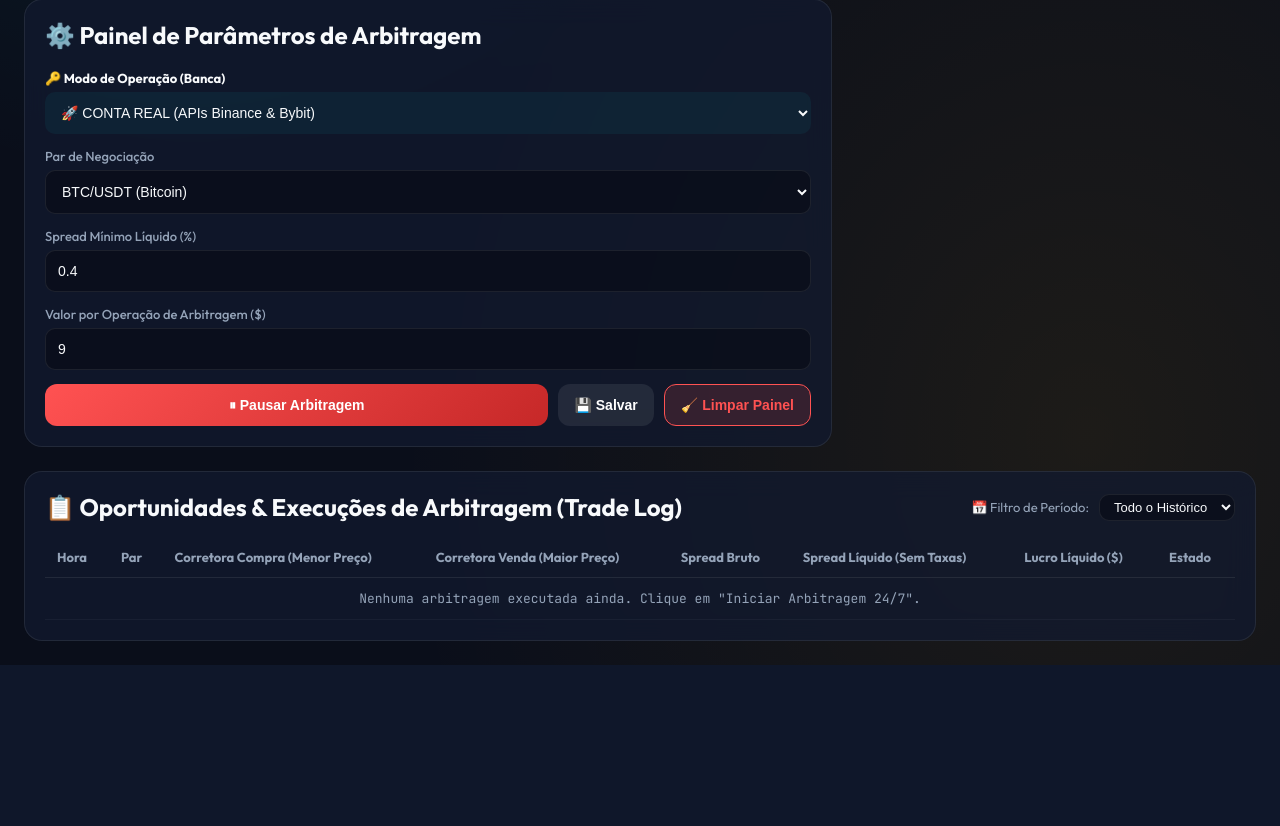
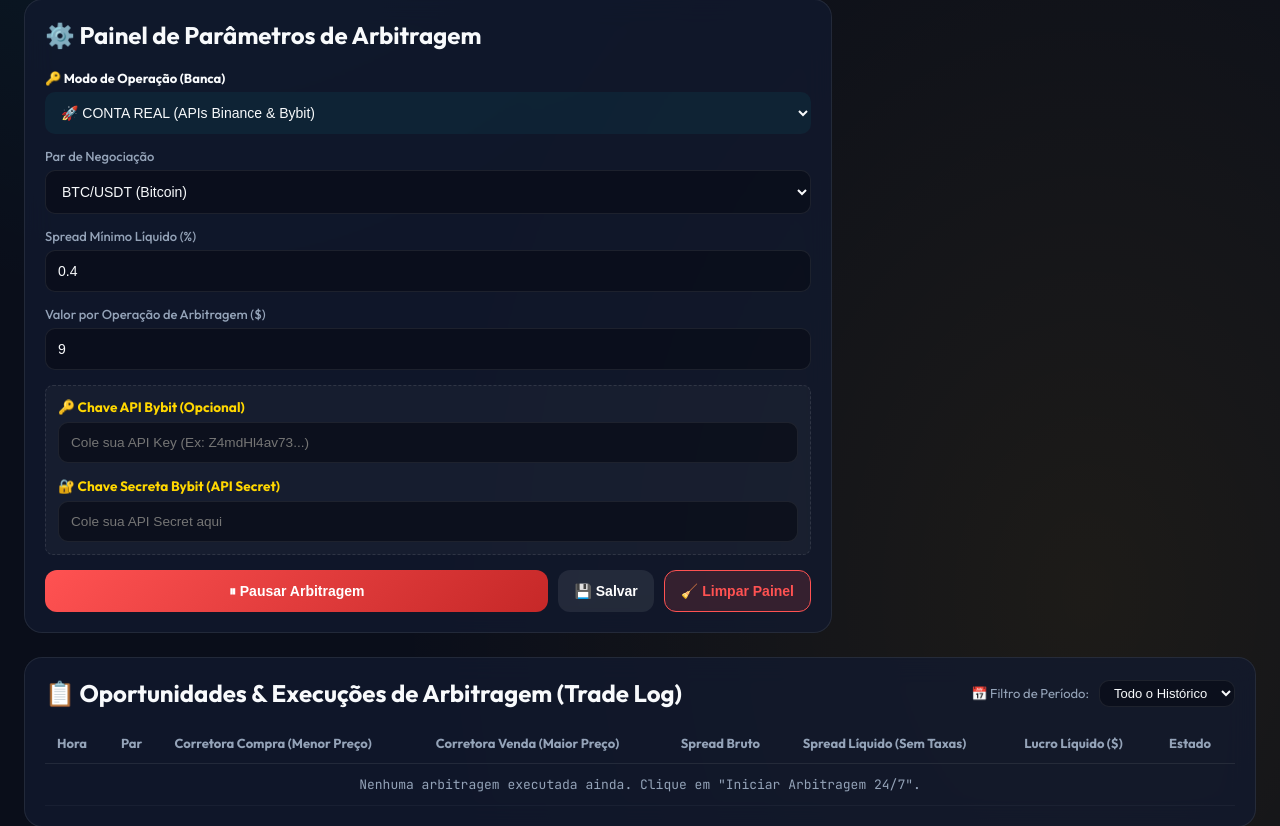
Before and after one commit to 116141/Projetos_Bots, a Flask app: page / in a window 1280 px wide. Shown: the part 857-1683 px from the top of the page. Before the commit the page ends 1522 px from the top, so only its background shows below. Run offline with Flask 3, Linux system fonts and the light colour scheme; data that the repository does not hold is empty.

Commit message:
feat: adicionar campos de Chave API Bybit e API Secret no formulario do painel garantindo que o bot tenha as credenciais mesmo que nao estejam nas variaveis do Render

```diff
--- a/projects/bot_03_arbitragem_crypto/app.py
+++ b/projects/bot_03_arbitragem_crypto/app.py
@@ -40,7 +40,10 @@ def update_config():
     trading_mode = data.get('trading_mode', 'SIMULATION')
     reset_now = bool(data.get('reset_now', False))
 
-    bot.update_config(symbol, min_spread, trade_amount, trading_mode, reset_now=reset_now)
+    bybit_api_key = data.get('bybit_api_key', '')
+    bybit_secret_key = data.get('bybit_secret_key', '')
+
+    bot.update_config(symbol, min_spread, trade_amount, trading_mode, reset_now=reset_now, bybit_api_key=bybit_api_key, bybit_secret_key=bybit_secret_key)
     return jsonify({"status": "updated", "config": data})
 
 @app.route('/api/reset', methods=['POST'])
--- a/projects/bot_03_arbitragem_crypto/arbitrage_engine.py
+++ b/projects/bot_03_arbitragem_crypto/arbitrage_engine.py
@@ -50,6 +50,10 @@ class ArbitrageBotEngine:
                     self.symbol = cfg.get('symbol', 'BTC/USDT')
                     self.min_spread_pct = float(cfg.get('min_spread_pct', 0.2))
                     self.trade_amount = float(cfg.get('trade_amount', 5.0))
+                    if cfg.get('bybit_api_key'):
+                        self.bybit_api_key = cfg.get('bybit_api_key')
+                    if cfg.get('bybit_secret_key'):
+                        self.bybit_secret_key = cfg.get('bybit_secret_key')
             except Exception:
                 pass
 
@@ -59,7 +63,9 @@ class ArbitrageBotEngine:
                 'trading_mode': self.trading_mode,
                 'symbol': self.symbol,
                 'min_spread_pct': self.min_spread_pct,
-                'trade_amount': self.trade_amount
+                'trade_amount': self.trade_amount,
+                'bybit_api_key': self.bybit_api_key,
+                'bybit_secret_key': self.bybit_secret_key
             }
             with open(self.config_file, 'w', encoding='utf-8') as f:
                 json.dump(cfg, f, indent=2)
@@ -360,7 +366,7 @@ class ArbitrageBotEngine:
             self.opportunities_found = 0
             self.executed_trades = []
 
-    def update_config(self, symbol, min_spread, trade_amount, trading_mode="LIVE", reset_now=False):
+    def update_config(self, symbol, min_spread, trade_amount, trading_mode="LIVE", reset_now=False, bybit_api_key=None, bybit_secret_key=None):
         with self._lock:
             new_mode = str(trading_mode).upper()
             mode_changed = (self.trading_mode != new_mode)
@@ -375,6 +381,10 @@ class ArbitrageBotEngine:
             self.symbol = symbol
             self.min_spread_pct = float(min_spread)
             self.trade_amount = float(trade_amount)
+            if bybit_api_key:
+                self.bybit_api_key = str(bybit_api_key).strip()
+            if bybit_secret_key:
+                self.bybit_secret_key = str(bybit_secret_key).strip()
             self._save_config()
 
     def fetch_real_exchange_balances(self):
--- a/projects/bot_03_arbitragem_crypto/static/js/app.js
+++ b/projects/bot_03_arbitragem_crypto/static/js/app.js
@@ -150,7 +150,9 @@ async function saveConfig(e) {
         trading_mode: document.getElementById('selectTradingMode').value,
         symbol: document.getElementById('selectSymbol').value,
         min_spread: parseFloat(document.getElementById('inputMinSpread').value),
-        trade_amount: parseFloat(document.getElementById('inputTradeAmount').value)
+        trade_amount: parseFloat(document.getElementById('inputTradeAmount').value),
+        bybit_api_key: document.getElementById('inputBybitApiKey')?.value || '',
+        bybit_secret_key: document.getElementById('inputBybitSecretKey')?.value || ''
     };
 
     await fetch('/api/config', {
--- a/projects/bot_03_arbitragem_crypto/templates/index.html
+++ b/projects/bot_03_arbitragem_crypto/templates/index.html
@@ -99,6 +99,13 @@
           <input type="number" class="form-control" id="inputTradeAmount" value="9" min="1" step="1">
         </div>
 
+        <div class="form-group" style="background: rgba(255,255,255,0.03); padding: 12px; border-radius: 8px; border: 1px dashed rgba(255,255,255,0.1); margin-top: 15px; margin-bottom: 15px;">
+          <label style="color: #ffd700; font-size: 0.85rem; font-weight: bold;">🔑 Chave API Bybit (Opcional)</label>
+          <input type="text" class="form-control" id="inputBybitApiKey" placeholder="Cole sua API Key (Ex: Z4mdHl4av73...)" style="margin-bottom: 8px; font-size: 0.85rem;">
+          <label style="color: #ffd700; font-size: 0.85rem; font-weight: bold;">🔐 Chave Secreta Bybit (API Secret)</label>
+          <input type="password" class="form-control" id="inputBybitSecretKey" placeholder="Cole sua API Secret aqui" style="font-size: 0.85rem;">
+        </div>
+
         <div style="display: flex; gap: 10px; margin-top: 10px; flex-wrap: wrap;">
           <button type="button" class="btn btn-primary" id="btnToggleBot" style="flex: 1;">
             ▶ Iniciar Arbitragem 24/7
```
